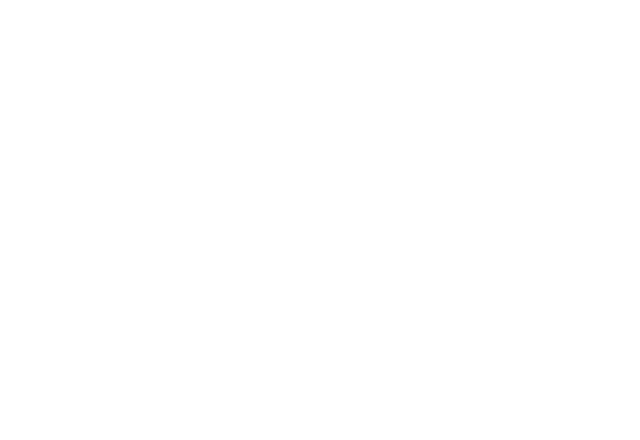
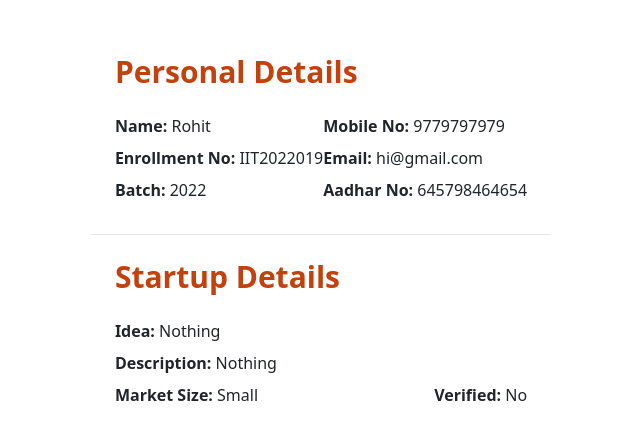
Before and after one commit to Rohit-110/Spark-Tank-IIIT-Frontend, a React (Create React App) app: page /mysubmission in a window 1280 px wide. Shown: the part 166-606 px from the top of the page, without its empty margins (319-959 px from the left). Built offline with nearby package versions, Linux system fonts and the light colour scheme.

Commit message:
updates done

```diff
--- a/src/components/DetailedCard.jsx
+++ b/src/components/DetailedCard.jsx
@@ -1,22 +1,58 @@
-import React from 'react'
+import React from 'react';
 
-const DetailedCard = () => {
+const DetailedCard = ({ name, enrollmentno, batch, mobile, email, aadhar,description, idea, marketsize, verified }) => {
   return (
-    <>
-        Personal Details :
-        Name :
-        Enrollment No:
-        Batch:
-        Mobile No:
-        Email:
-        Aadhar No:
+    <div className="fixed inset-0   bg-white shadow-lg   inset-0  bg-opacity-30 background-blur-sm flex justify-center items-center  ">
+        <div className='flex flex-col '>
+            <div className="px-6 py-4">
+                <h2 className="text-3xl  font-bold mb-4 text-orange-700 ">Personal Details</h2>
+                    <div className="flex flex-row justify-between">
+                        <div className=' items-start  '>
+                            <div className="mb-2">
+                            <span className="font-semibold">Name:</span> {name}
+                            </div>
+                            <div className="mb-2">
+                            <span className="font-semibold">Enrollment No:</span> {enrollmentno}
+                            </div>
+                            <div className="mb-2">
+                            <span className="font-semibold">Batch:</span> {batch}
+                            </div>
+                        </div>
+                        <div className=" items-end">
+                            <div className="mb-2">
+                            <span className="font-semibold">Mobile No:</span> {mobile}
+                            </div>
+                            <div className="mb-2">
+                            <span className="font-semibold">Email:</span> {email}
+                            </div>
+                            <div className="mb-2">
+                            <span className="font-semibold">Aadhar No:</span> {aadhar}
+                            </div>
+                        </div>
+                    </div>
+            </div>
+            <div className="px-6 py-4 border-t border-gray-200">
+                <h2 className="text-3xl font-bold mb-4 text-orange-700">Startup Details</h2>
+                <div>
+                    <div className="mb-2">
+                        <span className="font-semibold">Idea:</span> {idea}
+                    </div>
+                    <div className="mb-2">
+                        <span className="font-semibold">Description:</span> {idea}
+                    </div>
+                </div>
+                <div className='flex flex-row justify-between '>
+                    <div className="mb-2">
+                        <span className="font-semibold">Market Size:</span> {marketsize}
+                    </div>
+                    <div className="mb-2">
+                        <span className="font-semibold">Verified:</span> {verified}
+                    </div>
+                </div>
+            </div>
+        </div>
+    </div>
+  );
+};
 
-        Startup Details :
-        Idea :
-        Market Size :
-        Target Audince :
-    </>
-  )
-}
-
-export default DetailedCard
+export default DetailedCard;
--- a/src/pages/MySubmission.jsx
+++ b/src/pages/MySubmission.jsx
@@ -1,9 +1,13 @@
-import { Card } from '@mui/material'
 import React from 'react'
+import DetailedCard from '../components/DetailedCard'
+import Card from '../components/Card'
 
 const MySubmission = () => {
   return (
-    <Card />
+    <>
+        <Card/>
+        <DetailedCard name={'Rohit'}  enrollmentno ={'IIT2022019'} batch={'2022'} mobile ={'9779797979'} email={'hi@gmail.com'} aadhar={'645798464654'} idea={'Nothing'} marketsize={'Small'} verified={'No'} />
+    </>
   )
 }
 
```
